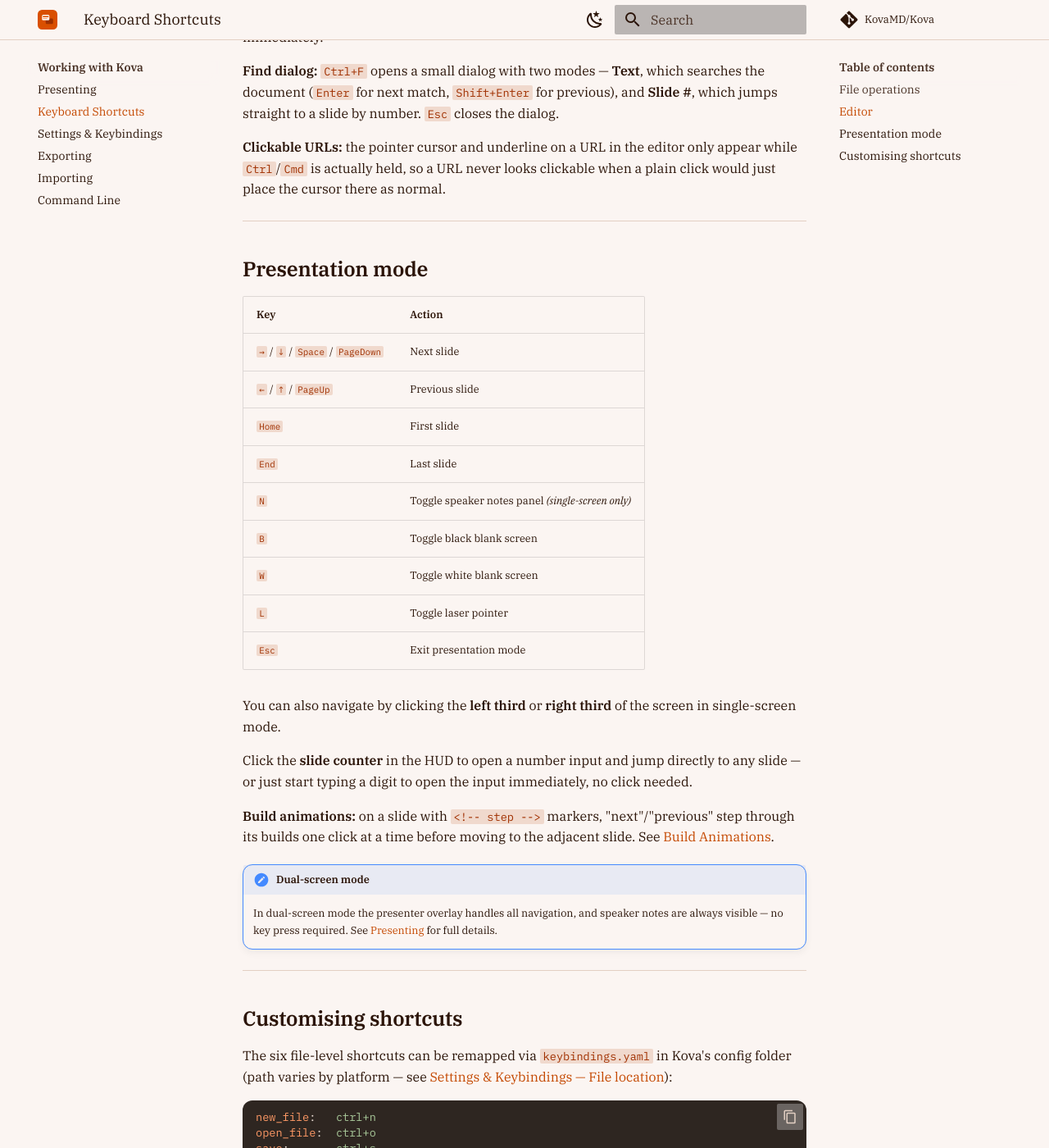
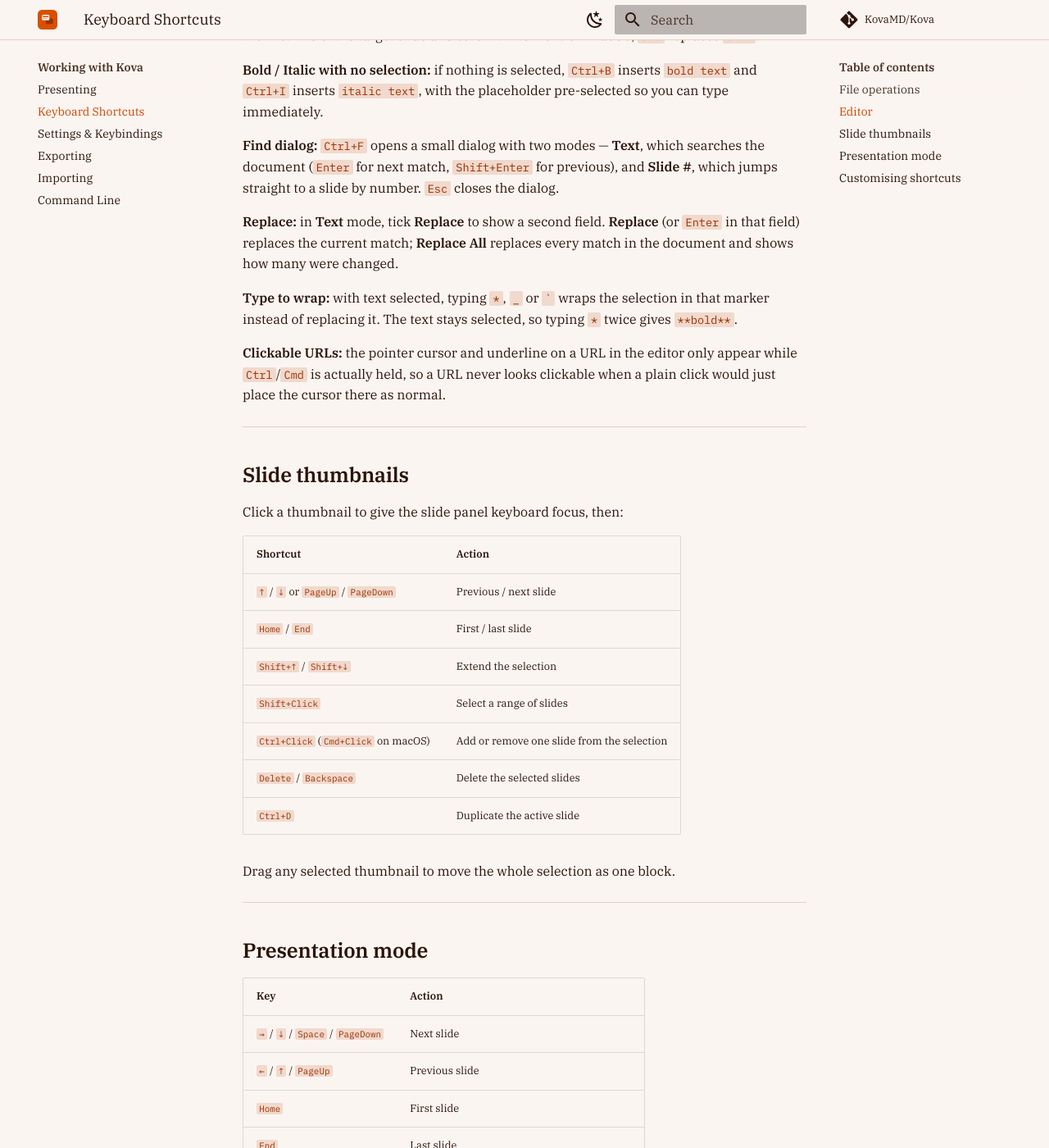
Before and after one commit to KovaMD/Web, an MkDocs documentation site: the page built from docs/docs/keyboard-shortcuts.md, in a window 1280 px wide and 1400 px high, scrolled down 2245 px. Shown: the whole window at 82% size. Built offline with MkDocs 1.6.1 and Material for MkDocs 9.7.7, drawn with Linux system fonts in a browser that asks for light colours; comment, search, counter and statistics services are not loaded; some of the changed text lies outside the part shown.

Commit message:
docs: catch up wiki with app v0.8.1
- Windows installers are production-signed since v0.8.1; replace the
  test-signing warning and Defender note.
- Presenting: countdown timer, audience progress bar and its toggle,
  current setting labels.
- Settings: Presentation options in their current order, Countdown
  target, Show progress bar, Show what's new after updates, VS Code
  extension link in About, and the experimental Pele diagram renderer
  (unreleased, noted as newer than v0.8.1).
- Keyboard shortcuts: Find and Replace, type-to-wrap with * _ `,
  clickable link labels, Ctrl+[ / Ctrl+] indent, and a new slide
  thumbnails section (keyboard navigation, multi-select, block drag).
- Getting started: thumbnail multi-select, external-reload banner and
  the VS Code extension.

Co-Authored-By: Claude Opus 5.5 <noreply@anthropic.com>

```diff
--- a/docs/docs/keyboard-shortcuts.md
+++ b/docs/docs/keyboard-shortcuts.md
@@ -33,10 +33,12 @@
 | `Ctrl+C` | Copy |
 | `Ctrl+X` | Cut |
 | `Ctrl+V` | Paste — also pastes clipboard images directly into the editor, and wraps a text selection into a link if the clipboard is a bare URL |
-| `Ctrl+Click` (`Cmd+Click` on macOS) | Open the URL under the cursor in your default browser |
+| `Ctrl+Click` (`Cmd+Click` on macOS) | Open the URL under the cursor in your default browser — works on a bare URL and on a Markdown link's label text |
 | `Ctrl+Z` | Undo |
 | `Ctrl+Shift+Z` | Redo |
-| `Ctrl+F` | Open the **Find** dialog |
+| `Ctrl+F` | Open the **Find** dialog (with **Replace**) |
+| `Tab` / `Ctrl+]` | Indent the current line or selection |
+| `Shift+Tab` / `Ctrl+[` | Outdent the current line or selection |
 | `Ctrl++` | Zoom editor in (increase font size) |
 | `Ctrl+-` | Zoom editor out (decrease font size) |
 | `Ctrl+0` | Reset editor zoom to default |
@@ -55,7 +57,29 @@ You can also zoom with `Ctrl+scroll` (mouse wheel).
 
 **Find dialog:** `Ctrl+F` opens a small dialog with two modes — **Text**, which searches the document (`Enter` for next match, `Shift+Enter` for previous), and **Slide #**, which jumps straight to a slide by number. `Esc` closes the dialog.
 
+**Replace:** in **Text** mode, tick **Replace** to show a second field. **Replace** (or `Enter` in that field) replaces the current match; **Replace All** replaces every match in the document and shows how many were changed.
+
+**Type to wrap:** with text selected, typing `*`, `_` or `` ` `` wraps the selection in that marker instead of replacing it. The text stays selected, so typing `*` twice gives `**bold**`.
+
 **Clickable URLs:** the pointer cursor and underline on a URL in the editor only appear while `Ctrl`/`Cmd` is actually held, so a URL never looks clickable when a plain click would just place the cursor there as normal.
+
+---
+
+## Slide thumbnails
+
+Click a thumbnail to give the slide panel keyboard focus, then:
+
+| Shortcut | Action |
+|----------|--------|
+| `↑` / `↓` or `PageUp` / `PageDown` | Previous / next slide |
+| `Home` / `End` | First / last slide |
+| `Shift+↑` / `Shift+↓` | Extend the selection |
+| `Shift+Click` | Select a range of slides |
+| `Ctrl+Click` (`Cmd+Click` on macOS) | Add or remove one slide from the selection |
+| `Delete` / `Backspace` | Delete the selected slides |
+| `Ctrl+D` | Duplicate the active slide |
+
+Drag any selected thumbnail to move the whole selection as one block.
 
 ---
 
```
Also changed, not shown: docs/docs/getting-started.md (+6 -2 lines), docs/docs/index.md (+1 -1 lines), docs/docs/installation.md (+4 -4 lines), docs/docs/presenting.md (+18 -3 lines), docs/docs/settings-and-keybindings.md (+19 -5 lines).
